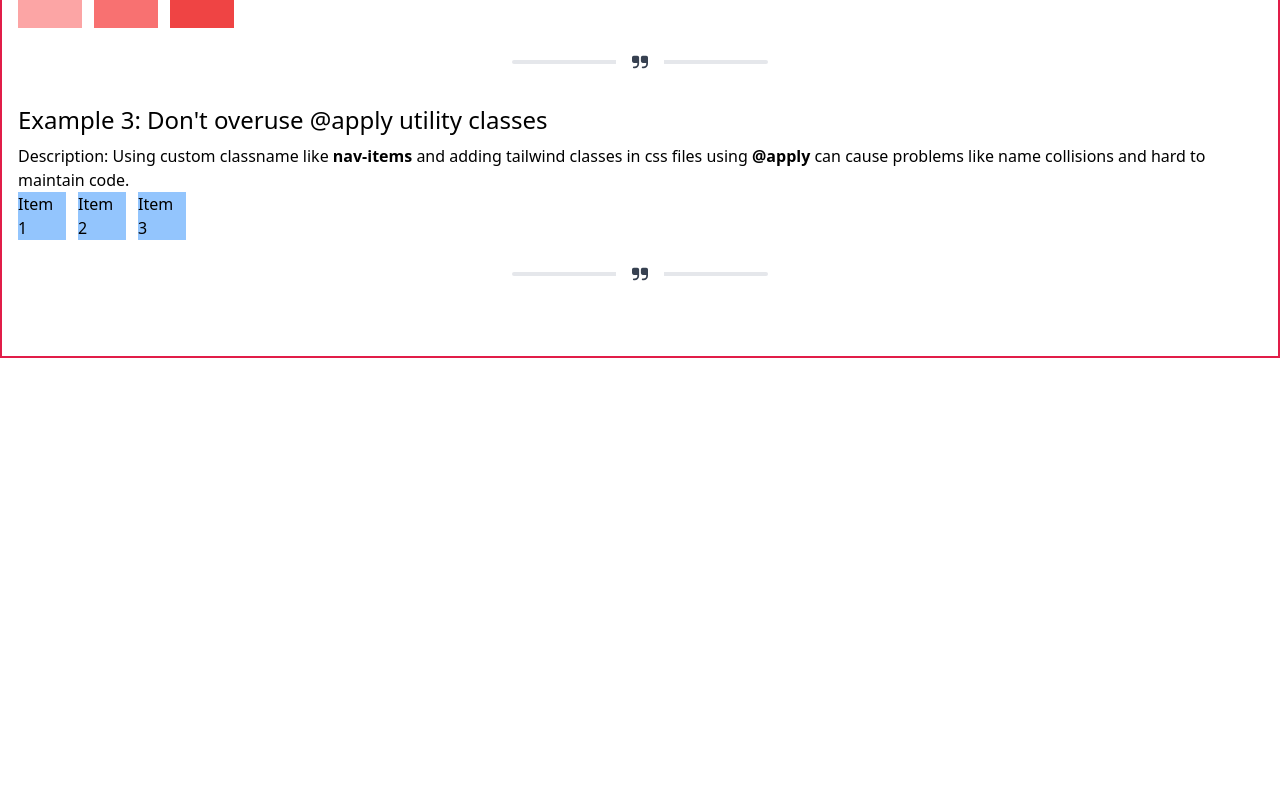
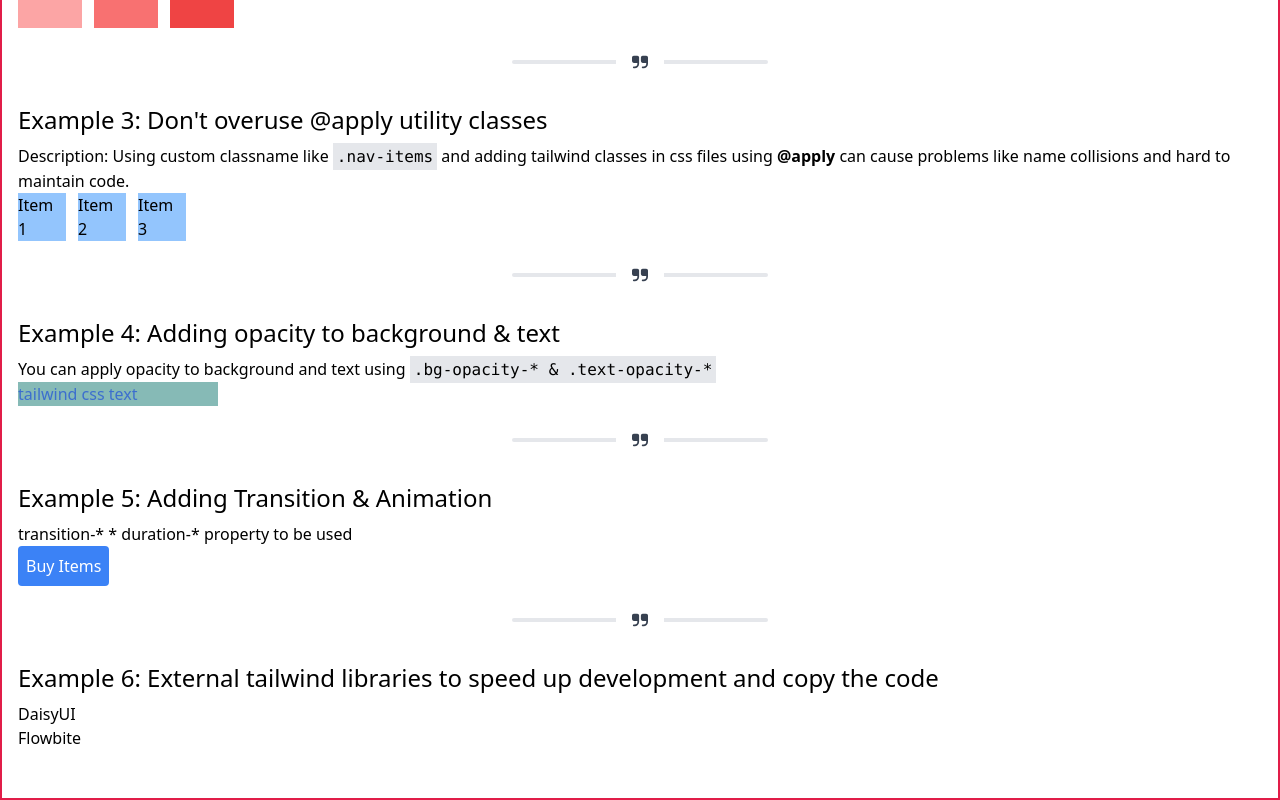
Before and after one commit to nirajrajgor/tailwindcss-tips, a React (Vite) app: page / in a window 1280 px wide. Shown: the part 382-1182 px from the top of the page. Before the commit the page ends 800 px from the top, so only its background shows below. Built offline with nearby package versions, Linux system fonts and the light colour scheme.

Commit message:
Added 3 examples

```diff
--- a/src/App.jsx
+++ b/src/App.jsx
@@ -40,9 +40,10 @@ function App() {
       <Hr />
       <Title text="Example 3: Don't overuse @apply utility classes" />
       <h4>
-        Description: Using custom classname like <b>nav-items</b> and adding
-        tailwind classes in css files using <b>@apply</b> can cause problems
-        like name collisions and hard to maintain code.
+        Description: Using custom classname like{" "}
+        <code className="bg-gray-200 p-1">.nav-items</code> and adding tailwind
+        classes in css files using <b>@apply</b> can cause problems like name
+        collisions and hard to maintain code.
       </h4>
       <ul className="nav-items">
         <li>Item 1</li>
@@ -50,6 +51,28 @@ function App() {
         <li>Item 3</li>
       </ul>
       <Hr />
+      <Title text="Example 4: Adding opacity to background & text" />
+      <h4>
+        You can apply opacity to background and text using{" "}
+        <code className="bg-gray-200 p-1">
+          .bg-opacity-* & .text-opacity-*{" "}
+        </code>{" "}
+      </h4>
+      <div className="bg-teal-700 bg-opacity-50 w-[200px]">
+        <p className="text-blue-700 text-opacity-70">tailwind css text</p>
+      </div>
+      <Hr />
+      <Title text="Example 5: Adding Transition & Animation " />
+      <h4>transition-* * duration-* property to be used</h4>
+      <button className="p-2 text-white rounded bg-blue-500 hover:bg-blue-700 active:bg-blue-900 transition-colors duration-200">
+        Buy Items
+      </button>
+      <Hr />
+      <Title text="Example 6: External tailwind libraries to speed up development and copy the code" />
+      <ul>
+        <li>DaisyUI</li>
+        <li>Flowbite</li>
+      </ul>
     </section>
   );
 }
```
